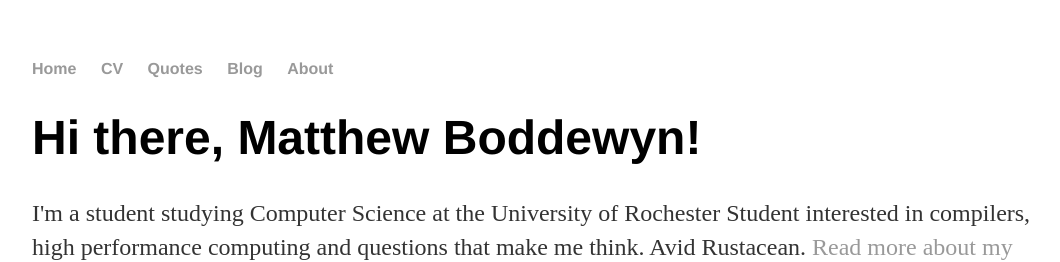
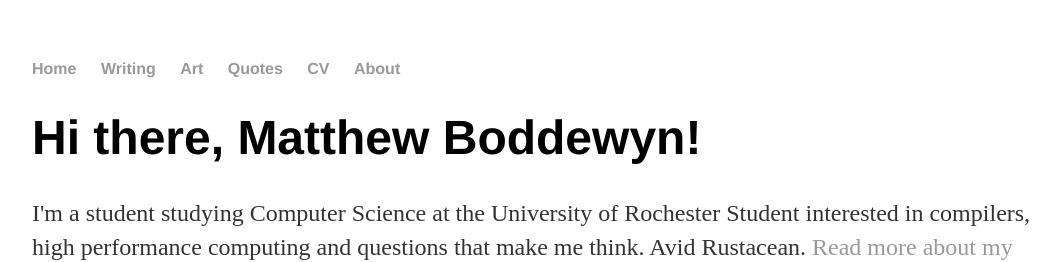
Before and after one commit to mattbodd/mattbodd.github.io, a Jekyll site: the page built from index.html, in a window 1280 px wide. Shown: the top 262 px of the page, without its empty margins (96-1156 px from the left). Built offline with Jekyll 4.4.1, drawn with Linux system fonts in a browser that asks for light colours.

Commit message:
rearrange nav bar

```diff
--- a/_layouts/default.html
+++ b/_layouts/default.html
@@ -9,9 +9,10 @@
     <nav>
       <ul>
 	<li><a href="/">Home</a></li>
-	<li><a href="/cv">CV</a></li>
-	<li><a href="/quotes">Quotes</a></li>
-        <li><a href="/blog">Blog</a></li>
+        <li><a href="/writing">Writing</a></li>
+        <li><a href="/art">Art</a></li>
+        <li><a href="/quotes">Quotes</a></li>
+        <li><a href="/cv">CV</a></li>
         <li><a href="/about">About</a></li>
       </ul>
     </nav>
```
